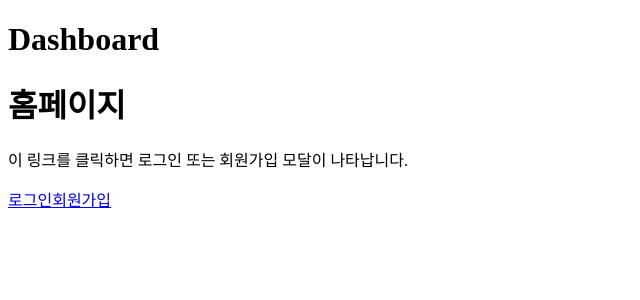
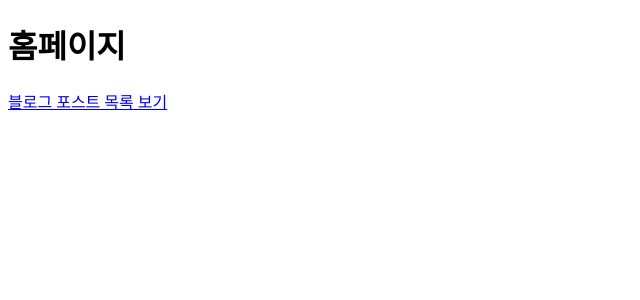
Before and after one commit to pyoja/NEXT-DOC, a Next.js app: page / in a window 1280 px wide. Shown: the top 300 px of the page, without its empty margins (0-640 px from the left). Built offline with nearby package versions, Linux system fonts and the light colour scheme.

Commit message:
인터셉터 라우팅

```diff
--- a/app/@modal/default.tsx
+++ /dev/null
@@ -1,3 +0,0 @@
-export default function Default() {
-  return null;
-}
--- a/app/globals.css
+++ b/app/globals.css
@@ -1,33 +1,11 @@
-@tailwind base;
-@tailwind components;
-@tailwind utilities;
-
-:root {
-  --foreground-rgb: 0, 0, 0;
-  --background-start-rgb: 214, 219, 220;
-  --background-end-rgb: 255, 255, 255;
+.modal {
+  position: fixed;
+  top: 50%;
+  left: 50%;
+  transform: translate(-50%, -50%);
+  background: white;
+  padding: 20px;
+  border-radius: 5px;
+  box-shadow: 0 0 10px rgba(0, 0, 0, 0.1);
+  z-index: 1000;
 }
-
-@media (prefers-color-scheme: dark) {
-  :root {
-    --foreground-rgb: 255, 255, 255;
-    --background-start-rgb: 0, 0, 0;
-    --background-end-rgb: 0, 0, 0;
-  }
-}
-
-body {
-  color: rgb(var(--foreground-rgb));
-  background: linear-gradient(
-      to bottom,
-      transparent,
-      rgb(var(--background-end-rgb))
-    )
-    rgb(var(--background-start-rgb));
-}
-
-@layer utilities {
-  .text-balance {
-    text-wrap: balance;
-  }
-}
--- a/app/layout.tsx
+++ b/app/layout.tsx
@@ -1,23 +1,11 @@
-"use client";
-
 export default function RootLayout({
   children,
-  modal,
 }: {
   children: React.ReactNode;
-  modal: React.ReactNode;
 }) {
   return (
     <html lang="en">
-      <body>
-        <header>
-          <h1>Dashboard</h1>
-        </header>
-        <main>
-          {children}
-          {modal}
-        </main>
-      </body>
+      <body>{children}</body>
     </html>
   );
 }
--- a/app/page.tsx
+++ b/app/page.tsx
@@ -1,19 +1,10 @@
-import type { Metadata } from "next";
 import Link from "next/link";
 
-export const metadata: Metadata = {
-  title: "NEXT.JS 공식문서 따라하기",
-};
-
-export default function Page() {
+export default function Home() {
   return (
-    <>
-      <div>
-        <h1>홈페이지</h1>
-        <p>이 링크를 클릭하면 로그인 또는 회원가입 모달이 나타납니다.</p>
-        <Link href="/?modal=login">로그인</Link>
-        <Link href="/?modal=signup">회원가입</Link>
-      </div>
-    </>
+    <div>
+      <h1>홈페이지</h1>
+      <Link href="/posts">블로그 포스트 목록 보기</Link>
+    </div>
   );
 }
```
Also changed, not shown: app/(.)posts/[id]/page.tsx (added, +15 -0 lines), app/@modal/login/page.tsx (deleted, +0 -18 lines), app/@modal/signup/page.tsx (deleted, +0 -18 lines), app/posts/[id]/page.tsx (added, +11 -0 lines), app/posts/page.tsx (added, +22 -0 lines).
